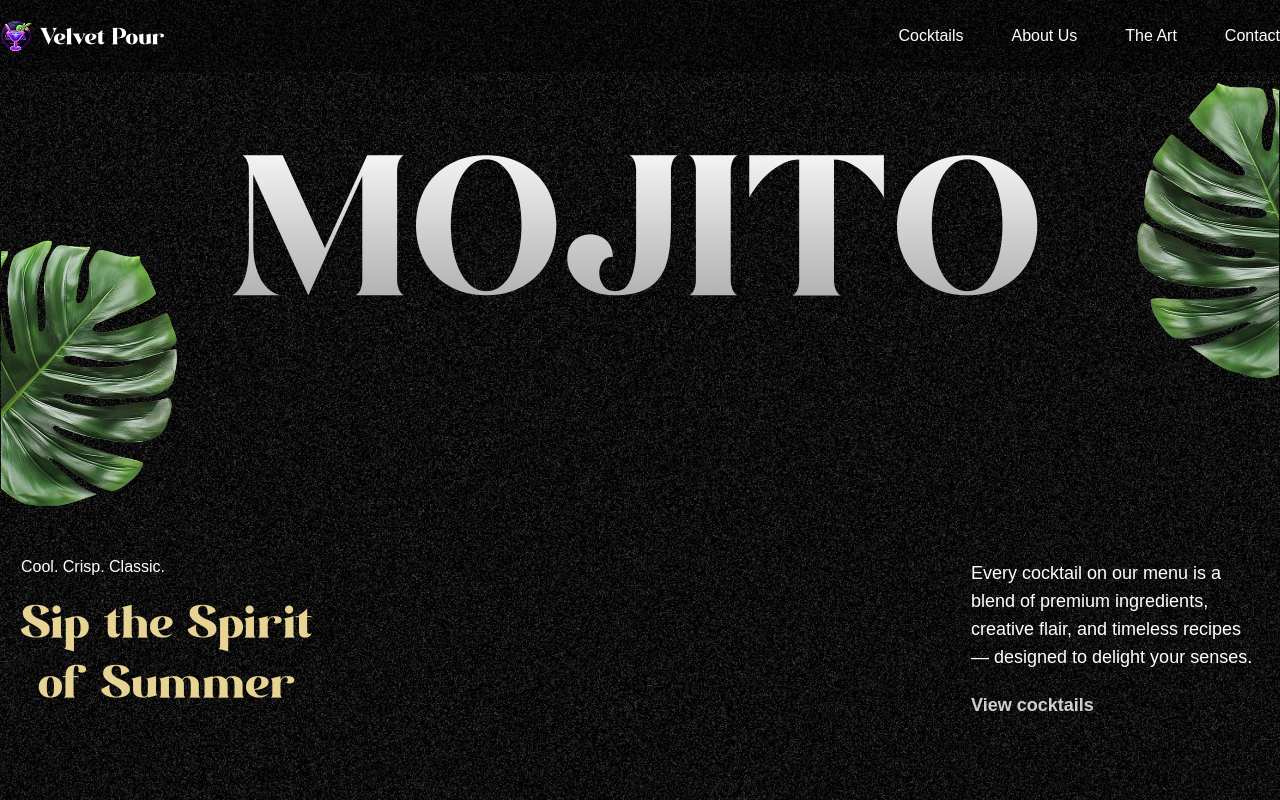
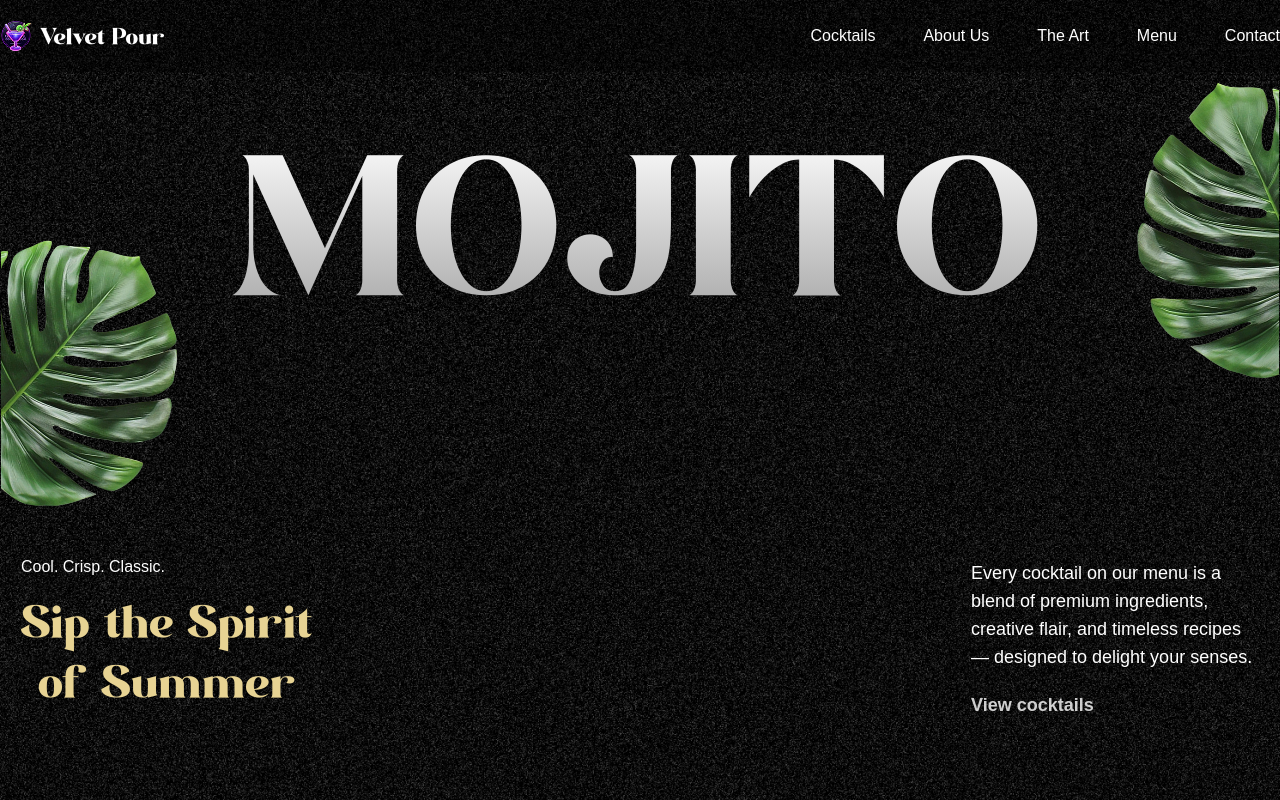
Before and after one commit to hamzajaffer83/gsap_cocktails, a React (Vite) app: page / in a window 1280 px wide. Shown: the top 800 px of the page. Built offline with nearby package versions, Linux system fonts and the light colour scheme; a web font is replaced by a local one.

Commit message:
Add Menu Link in nav

```diff
--- a/constants/index.js
+++ b/constants/index.js
@@ -10,6 +10,10 @@ const navLinks = [
     {
         id: "art",
         title: "The Art",
+    },
+    {
+        id: "menu",
+        title: "Menu",
     },
     {
         id: "contact",
```
